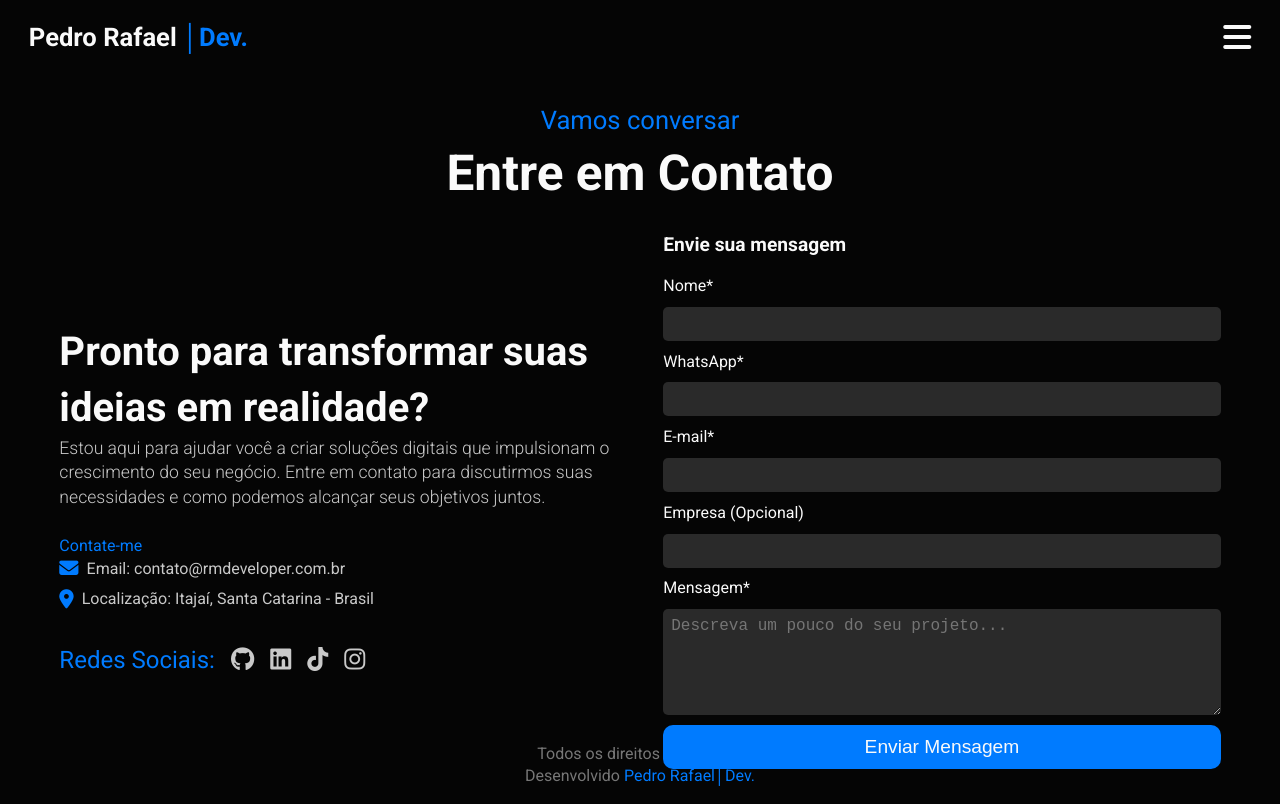
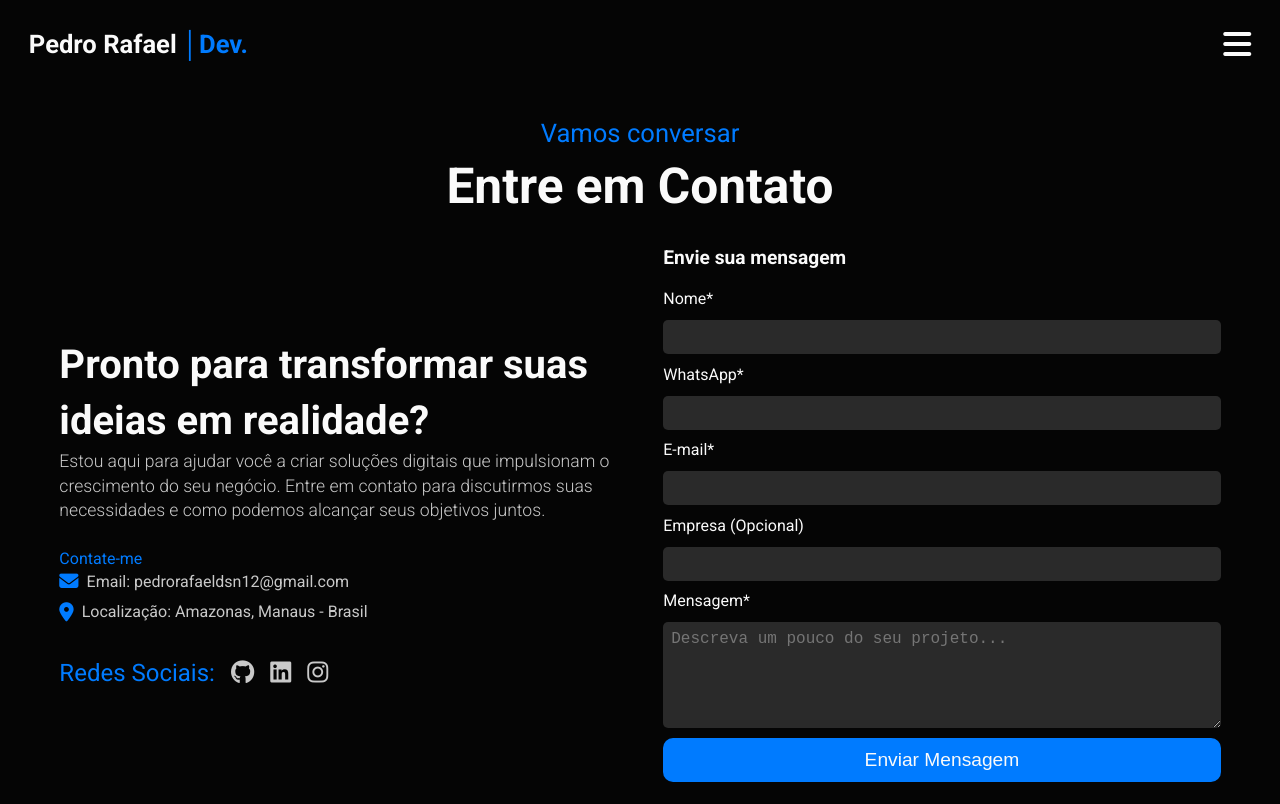
Before and after one commit to PedroRafael13/newPortifolio, a plain HTML site: page contact.html in a window 1280 px wide. Drawn offline with nearby package versions, Linux system fonts and the light colour scheme; animation ran at ten frames a second; a script that the page names is missing.

Commit message:
:sparkles: feat(textAnimation): Update animated text and contact information

```diff
--- a/assets/js/textAnimation.js
+++ b/assets/js/textAnimation.js
@@ -1,6 +1,6 @@
 document.addEventListener('DOMContentLoaded', function () {
   const typedTextSpan = document.querySelector(".texto-animado");
-  const textArray = ["FullStackr", "Criativo", "Web"];
+  const textArray = ["FullStack", "Criativo", "Web"];
   const typingDelay = 100;
   const erasingDelay = 150;
   const newTextDelay = 1000;
--- a/contact.html
+++ b/contact.html
@@ -104,17 +104,16 @@
             <span class="destaque">Contate-me</span>
             <div class="container-list">
               <ul>
-                <li><i class="fa-solid fa-envelope"></i> Email: contato@rmdeveloper.com.br</li>
-                <li><i class="fa-solid fa-map-marker-alt"></i> Localização: Itajaí, Santa Catarina - Brasil</li>
+                <li><i class="fa-solid fa-envelope"></i> Email: pedrorafaeldsn12@gmail.com</li>
+                <li><i class="fa-solid fa-map-marker-alt"></i> Localização: Amazonas, Manaus - Brasil</li>
               </ul>
             </div>
           </div>
           <div class="redes-sociais-contato">
             <span class="destaque">Redes Sociais:</span>
-            <a href="https://github.com/RicardoMouraa" target="_blank"><i class="fab fa-github"></i></a>
-            <a href="https://www.linkedin.com/in/ricardomouradev/" target="_blank"><i class="fab fa-linkedin"></i></a>
-            <a href="https://www.tiktok.com/@riicardomoura" target="_blank"><i class="fab fa-tiktok"></i></a>
-            <a href="https://www.instagram.com/riicardomoura/" target="_blank"><i class="fab fa-instagram"></i></a>
+            <a href="https://github.com/PedroRafael13" target="_blank"><i class="fab fa-github"></i></a>
+            <a href="https://www.linkedin.com/in/pedro-rafael13/" target="_blank"><i class="fab fa-linkedin"></i></a>
+            <a href="https://www.instagram.com/elraws_/" target="_blank"><i class="fab fa-instagram"></i></a>
           </div>
         </div>
 
@@ -145,12 +144,6 @@
   </section>
   <!--End Section Contact-->
 
-  <!--Footer-->
-  <footer class="footer">
-    <p>Todos os direitos reservados<br />Desenvolvido <span class="destaque">Pedro Rafael│Dev.</span></p>
-  </footer>
-  <!--End Footer-->
-
   <!--Scripts-->
   <script src="/assets/js/menu.js"></script>
   <script src="assets/js/emailForm.js"></script>
```
Also changed, not shown: index.html (+3 -4 lines).
